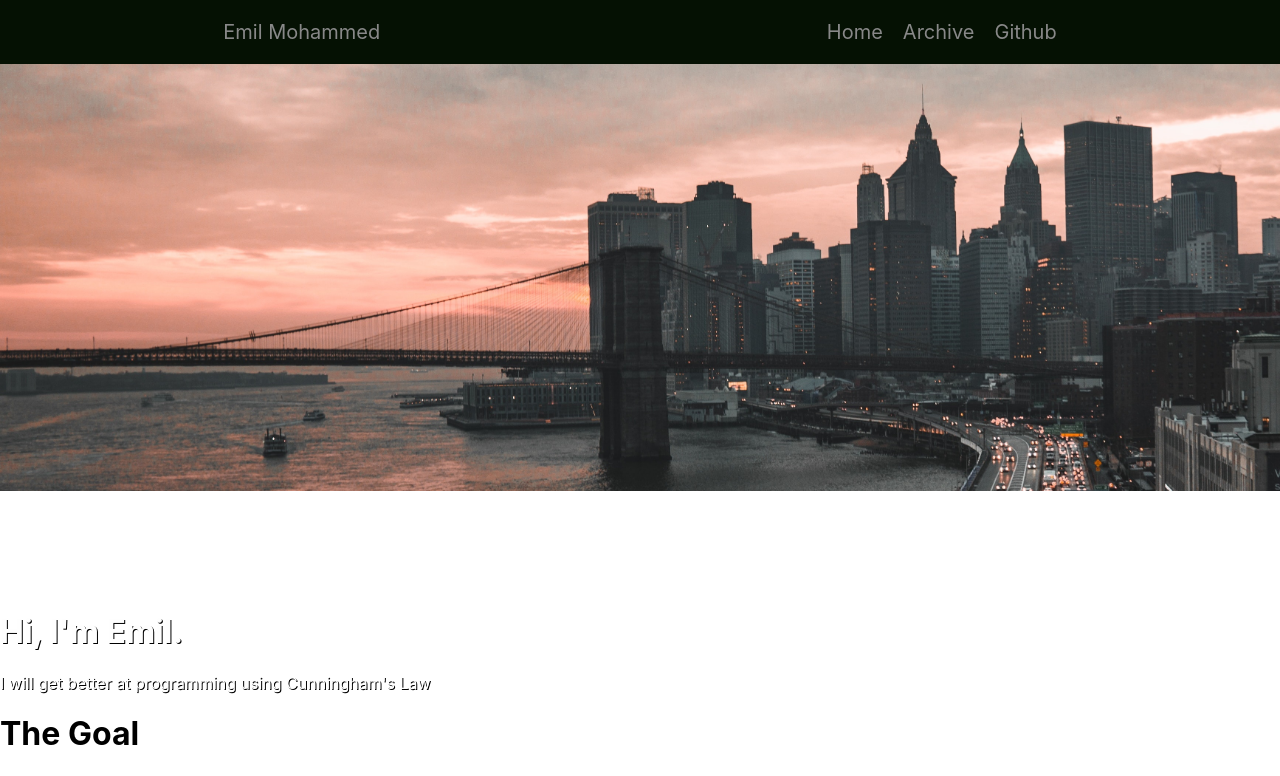
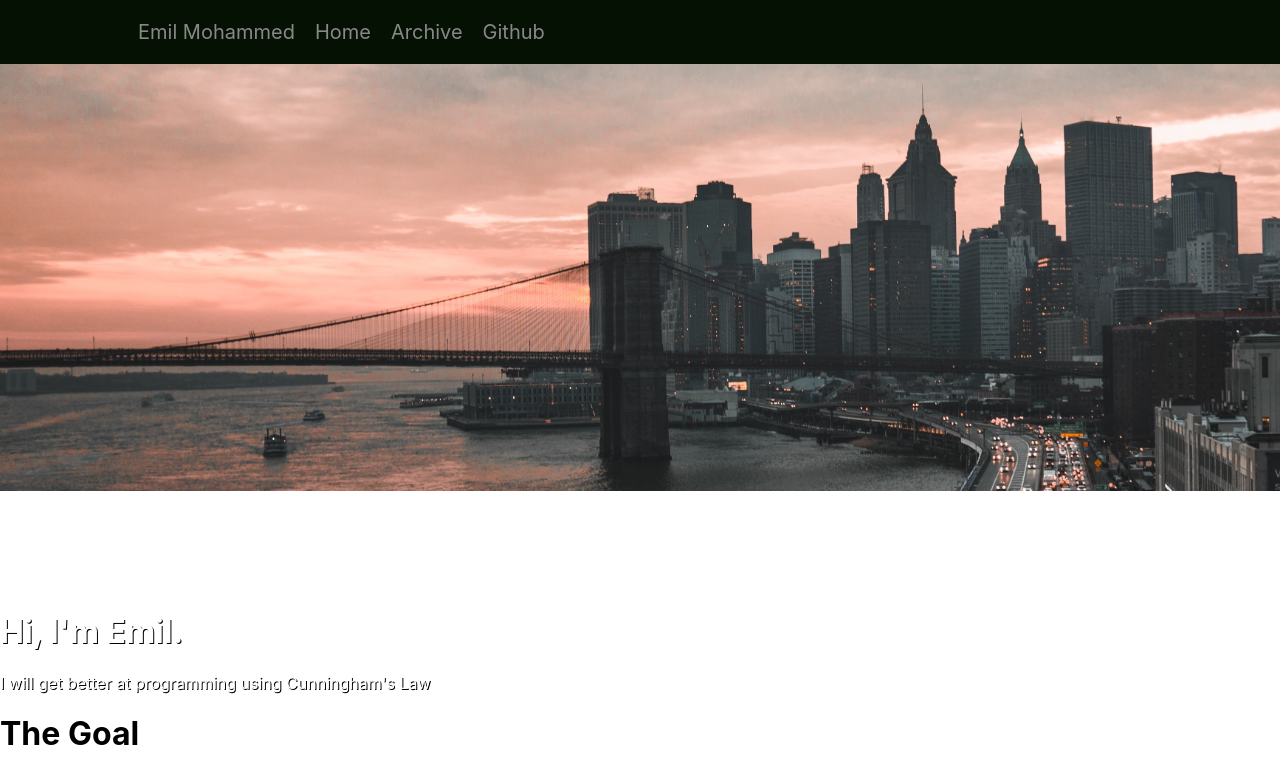
Before and after one commit to emilmoham/emilmoham.io, a Next.js app in the folder personal-site-v4/: page / in a window 1280 px wide. Shown: the top 776 px of the page. Built offline with nearby package versions, Linux system fonts and the light colour scheme.

Commit message:
Things are aligned left now

```diff
--- a/personal-site-v4/styles/navbar.module.css
+++ b/personal-site-v4/styles/navbar.module.css
@@ -2,9 +2,9 @@
   background-color: #051103;
   color: #888888;
   display: flex;
-  justify-content: space-around;
-  align-items: center;
+  justify-content: flex-start;
   font-size: 20px;
+  padding: 0% 0% 0% 10%;
 }
 
 .icon_container {
@@ -70,8 +70,6 @@
   .nav_list {
     list-style-type: none;
     width: 100%;
-    text-align: center;
-    padding-top: 10px;
     display: none;
   }
 
@@ -80,7 +78,6 @@
   }
 
   .active {
-    display:  block;
-
+    display: block;
   }
 }
```
